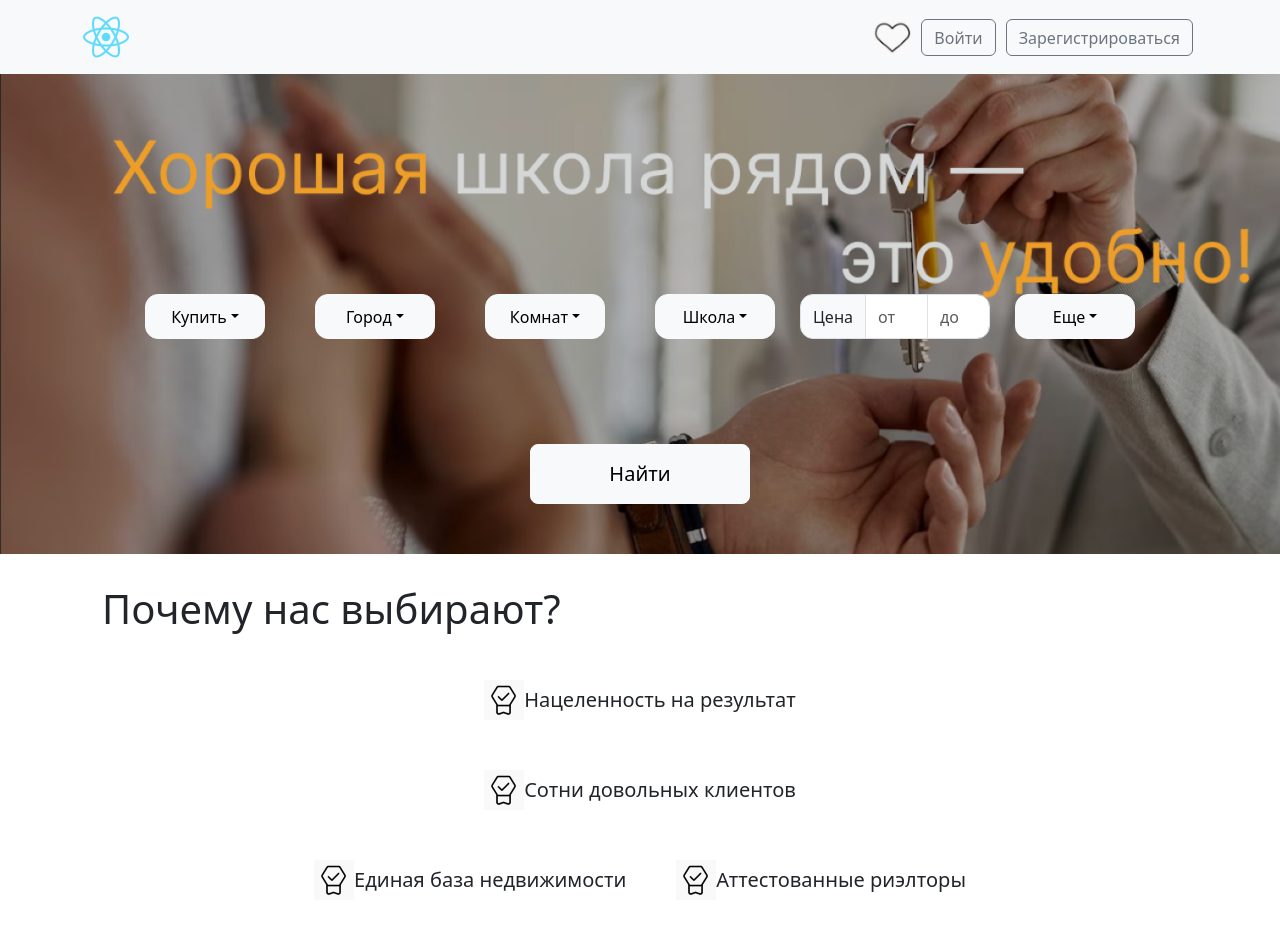
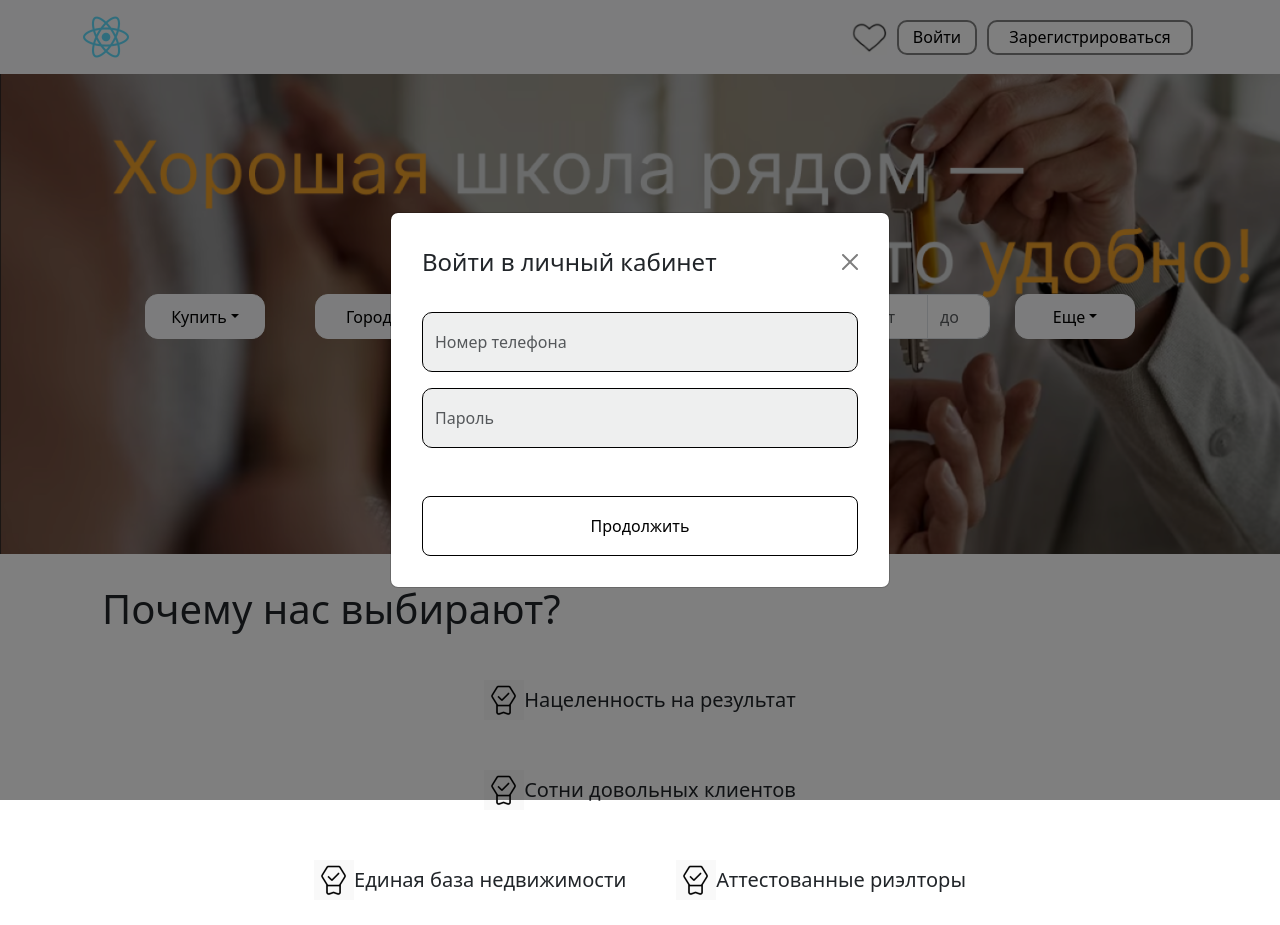
Before and after one commit to equal1928/school_link, a React (Create React App) app: page / in a window 1280 px wide. Both pictures are taken after a click on the button "Войти". Built offline with nearby package versions, Linux system fonts and the light colour scheme.

Commit message:
Верстка форм для регистрации и входа

```diff
--- a/src/components/header/Header.css
+++ b/src/components/header/Header.css
@@ -5,24 +5,34 @@
 
 .favouritesButton {
     margin: 5px;
-    width: 37px;
-    height: 37px;
+    width: 35px;
+    height: 35px;
 }
 
 .loginButton {
-    border-radius: 13px;
-    border-width: 2px;
-    border-color: black;
-    height: 37px;
-    margin: 5px;
-    padding-top: 2px;;
+    width: 80px;
 }
 
 .registrationButton {
-    border-radius: 13px;
+    width: 206px;
+}
+
+.loginButton, .registrationButton {
+    border-radius: 10px;
     border-width: 2px;
-    border-color: black;
-    height: 37px;
+    border-color: gray;
+    background-color: white;
+    border-style: solid;
     margin: 5px;
-    padding-top: 2px;
+    height: 35px;
 }
+
+.loginButton:hover, .registrationButton:hover {
+    background-color: white;
+    color: black;
+}
+
+.loginButton:active, .registrationButton:active {
+    color: black;
+    border-color:black;
+}
--- a/src/components/header/Header.tsx
+++ b/src/components/header/Header.tsx
@@ -1,15 +1,21 @@
 import Container from 'react-bootstrap/Container';
 import Nav from 'react-bootstrap/Nav';
 import Navbar from 'react-bootstrap/Navbar';
-import Button from 'react-bootstrap/Button';
+import Image from 'react-bootstrap/Image';
+import { useState } from 'react';
+
+import { RegistrationForm } from '../registration/RegistrationForm'
+import { LoginForm } from '../registration/LoginForm'
 
 import './Header.css'
 import logoIcon from '../images/logoSite.png'
 import favouritesIcon from '../images/favourites.png'
-import { Image } from 'react-bootstrap';
 
 
 export function Header() {
+    const [loginModalShow, setLoginModalShow] = useState(false);
+    const [registrationModalShow, setRegistrationModalShow] = useState(false);
+
     return (
         <Navbar expand="lg" className="bg-body-tertiary">
             <Container>
@@ -20,11 +26,25 @@ export function Header() {
                 <Navbar.Collapse className="entryBlock" id="basic-navbar-nav">
                     <Nav className="navLink">
                         <Image className="favouritesButton" src={favouritesIcon} />
-                        <Button className="loginButton" variant="outline-secondary">Войти</Button>
-                        <Button className="registrationButton" variant="outline-secondary">Зарегистрироваться</Button>
+                        <button className="loginButton"
+                                onClick={() => setLoginModalShow(true)}>
+                            Войти
+                        </button>
+                        <button className="registrationButton"
+                                onClick={() => setRegistrationModalShow(true)}>
+                            Зарегистрироваться
+                        </button>
                     </Nav>
                 </Navbar.Collapse>
             </Container>
+            <LoginForm
+                show={loginModalShow}
+                onHide={() => setLoginModalShow(false)}
+            />
+            <RegistrationForm
+                show={registrationModalShow}
+                onHide={() => setRegistrationModalShow(false)}
+            />
         </Navbar>
     )
 }
--- /dev/null
+++ b/src/components/registration/LoginForm.tsx
@@ -0,0 +1,80 @@
+import { useState } from "react";
+import { Form, Modal } from "react-bootstrap";
+
+import "./Registration.css"
+
+
+export function LoginForm(props: any) {
+    const [phone, setPhone] = useState('');
+    const [password, setPassword] = useState('');
+    const [isValidPhone, setIsValidPhone] = useState(true);
+    const [isValidPassword, setIsValidPassword] = useState(true);
+
+    const resetForm = () => {
+        setPhone('');
+        setPassword('');
+        setIsValidPhone(true);
+        setIsValidPassword(true);
+    };
+
+    const validatePhone = () => {
+        setIsValidPhone(phone.length > 0);
+    };
+
+    const validatePassword = () => {
+        setIsValidPassword(password.length > 0);
+    };
+
+    const handleSubmit = () => {
+
+    };
+
+    return (
+        <Modal
+            className="LoginForm"
+            {...props}
+            size="md"
+            aria-labelledby="contained-modal-title-vcenter"
+            centered
+            onHide={() => {
+                resetForm();
+                props.onHide();
+            }}
+        >
+            <Modal.Header closeButton>
+                <Modal.Title id="contained-modal-title-vcenter">
+                    Войти в личный кабинет
+                </Modal.Title>
+            </Modal.Header>
+            <Modal.Body>
+                <Form>
+                    <Form.Group className="mb-3">
+                        <Form.Control
+                            type="tel"
+                            placeholder="Номер телефона"
+                            value={phone}
+                            onChange={(e) => setPhone(e.target.value)}
+                            onBlur={validatePhone}
+                            style={{ borderColor: isValidPhone ? '' : 'red' }}
+                            required
+                        />
+                    </Form.Group>
+                    <Form.Group className="mb-3">
+                        <Form.Control
+                            type="password"
+                            placeholder="Пароль"
+                            value={password}
+                            onChange={(e) => setPassword(e.target.value)}
+                            onBlur={validatePassword}
+                            style={{ borderColor: isValidPassword ? '' : 'red' }}
+                            required
+                        />
+                    </Form.Group>
+                </Form>
+            </Modal.Body>
+            <Modal.Footer>
+                <button className="FooterButton" onClick={handleSubmit}>Продолжить</button>
+            </Modal.Footer>
+        </Modal>
+    );
+}
--- /dev/null
+++ b/src/components/registration/Registration.css
@@ -0,0 +1,46 @@
+.modal-content {
+    padding: 15px !important;
+}
+
+.modal-header, .modal-footer {
+    border: 0 !important;
+}
+
+.LoginForm input, .RegistrationForm input {
+    height: 60px;
+    border-width: 1px;
+    border-style: solid;
+    border-color: black;
+    border-radius: 10px;
+    background-color: hsl(180, 2%, 84%, 40%);
+}
+
+.LoginForm input:focus, .RegistrationForm input:focus {
+    box-shadow: inset 0px 0px 0px 0px;
+    border-color: gray;
+}
+
+.FooterButton {
+    display: block;
+    width: 100%;
+    height: 60px;
+    border-width: 1px;
+    border-style: solid;
+    border-color:black;
+    border-radius: 8px;
+    background-color: white;
+    color: black;
+    margin-bottom: 15px;
+}
+
+.FooterButton:hover {
+    background-color: white;
+    color: black;
+    border-color:black;
+}
+
+.FooterButton:active {
+    background-color: lightgrey;
+    color: black;
+    border-color:black;
+}
--- /dev/null
+++ b/src/components/registration/RegistrationForm.tsx
@@ -0,0 +1,106 @@
+import { useState } from "react";
+import { Form, Modal } from "react-bootstrap";
+
+import "./Registration.css"
+
+
+export function RegistrationForm(props: any) {
+    const [phone, setPhone] = useState('');
+    const [password, setPassword] = useState('');
+    const [confirmPassword, setConfirmPassword] = useState('');
+    const [isValidPhone, setIsValidPhone] = useState(true);
+    const [isValidPassword, setIsValidPassword] = useState(true);
+    const [passwordsMatch, setPasswordsMatch] = useState(true);
+
+    const resetForm = () => {
+        setPhone('');
+        setPassword('');
+        setConfirmPassword('');
+        setIsValidPhone(true);
+        setIsValidPassword(true);
+        setPasswordsMatch(true);
+    };
+
+    const validatePhone = () => {
+        setIsValidPhone(phone.length > 0);
+    };
+
+    const validatePassword = () => {
+        setIsValidPassword(password.length > 0);
+        if (confirmPassword.length > 0)
+            validateConfirmPassword()
+    };
+
+    const validateConfirmPassword = () => {
+        setPasswordsMatch(password === confirmPassword);
+    };
+
+    const handleSubmit = () => {
+
+    };
+
+    return (
+        <Modal
+            className="RegistrationForm"
+            {...props}
+            size="md"
+            aria-labelledby="contained-modal-title-vcenter"
+            centered
+            onHide={() => {
+                resetForm();
+                props.onHide();
+            }}
+        >
+            <Modal.Header closeButton>
+                <Modal.Title id="contained-modal-title-vcenter">
+                    Создать личный кабинет
+                </Modal.Title>
+            </Modal.Header>
+            <Modal.Body>
+                <Form>
+                    <Form.Group className="mb-3">
+                        <Form.Control
+                            type="tel"
+                            placeholder="Номер телефона"
+                            value={phone}
+                            onChange={(e) => setPhone(e.target.value)}
+                            onBlur={validatePhone}
+                            style={{ borderColor: isValidPhone ? '' : 'red' }}
+                            required
+                        />
+                    </Form.Group>
+                    <Form.Group className="mb-3">
+                        <Form.Control
+                            type="password"
+                            placeholder="Пароль"
+                            value={password}
+                            onChange={(e) => setPassword(e.target.value)}
+                            onBlur={validatePassword}
+                            style={{ borderColor: isValidPassword ? '' : 'red' }}
+                            required
+                        />
+                    </Form.Group>
+                    <Form.Group className="mb-3">
+                        <Form.Control
+                            type="password"
+                            placeholder="Подтвердите пароль"
+                            value={confirmPassword}
+                            onChange={(e) => setConfirmPassword(e.target.value)}
+                            onBlur={validateConfirmPassword}
+                            style={{ borderColor: passwordsMatch ? '' : 'red' }}
+                            required
+                        />
+                        {!passwordsMatch && (
+                            <Form.Text style={{ color: 'red' }}>
+                                Пароли не совпадают
+                            </Form.Text>
+                        )}
+                    </Form.Group>
+                </Form>
+            </Modal.Body>
+            <Modal.Footer>
+                <button className="FooterButton" onClick={handleSubmit}>Зарегистрироваться</button>
+            </Modal.Footer>
+        </Modal>
+    );
+}
```
